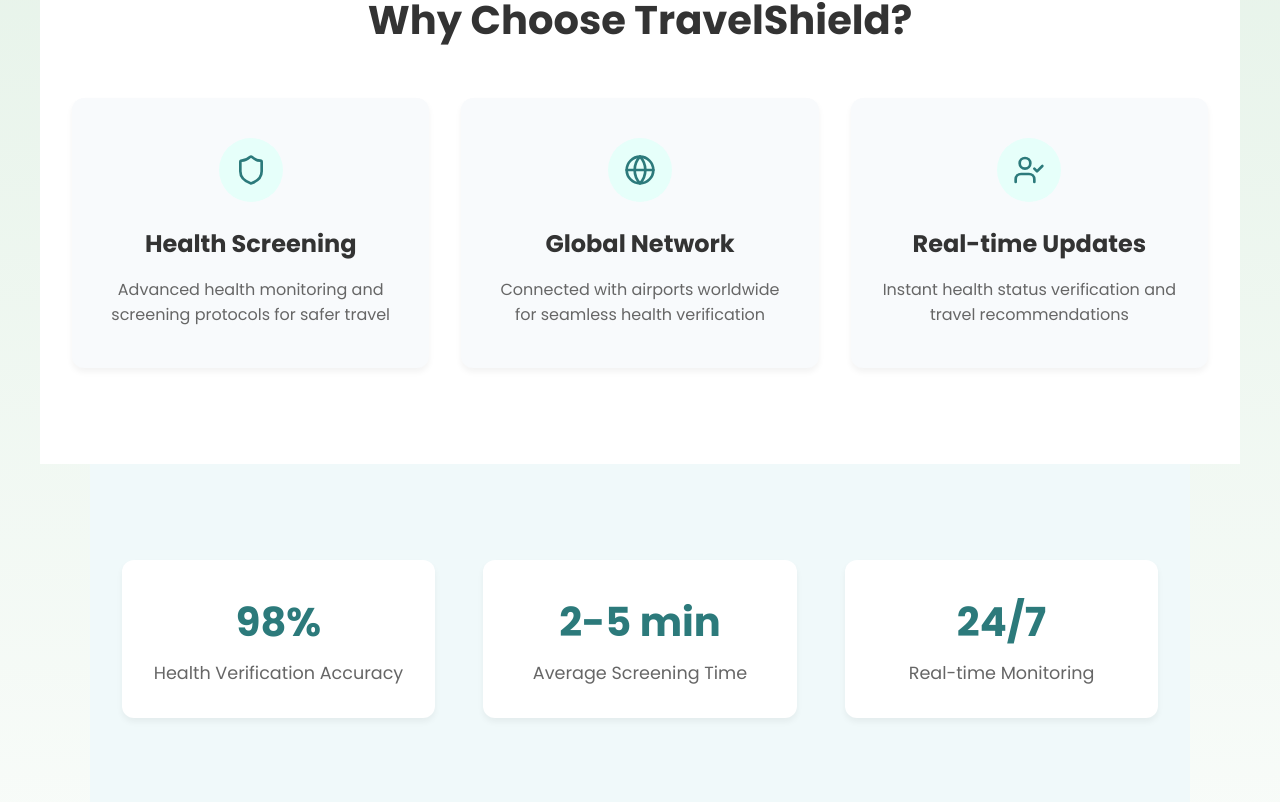
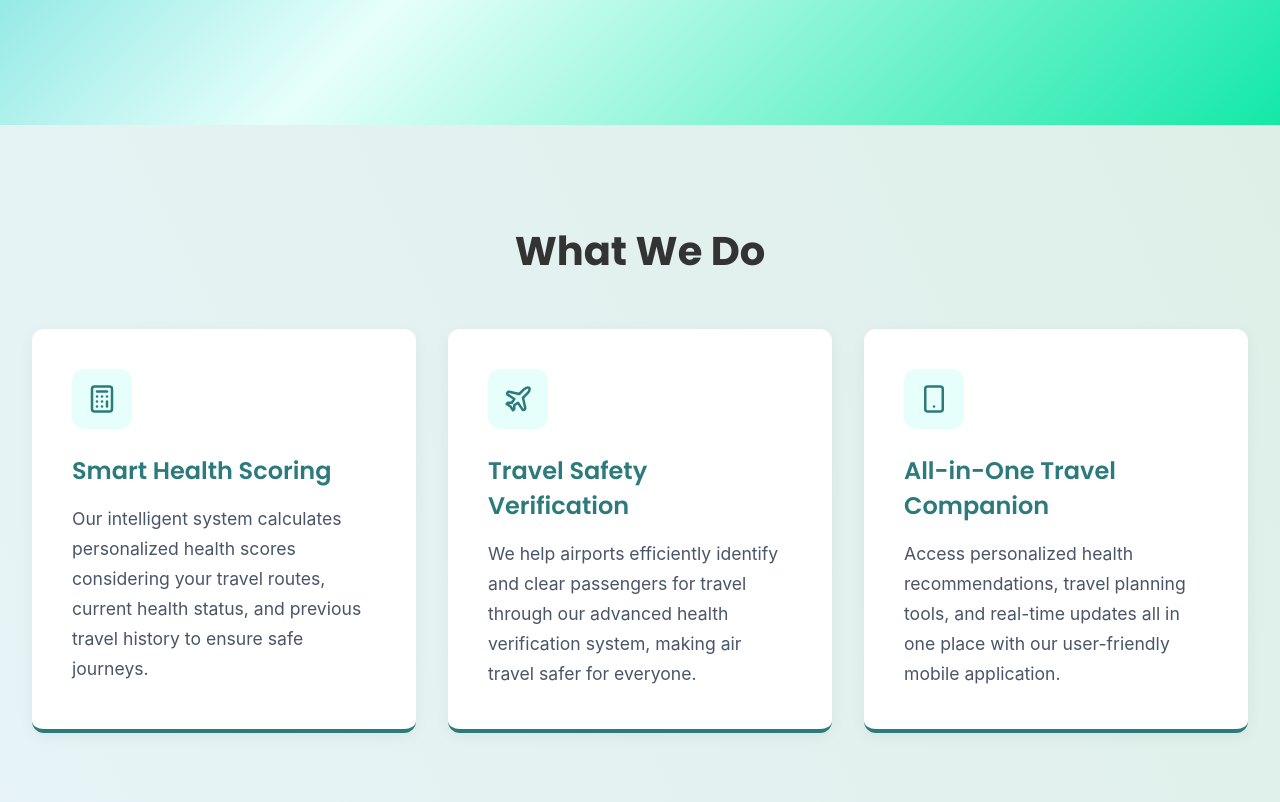
Before and after one commit to arnavparekar/TravelShield-Web, a React app: page / in a window 1280 px wide. Shown: the part 698-1500 px from the top of the page. Built offline with nearby package versions, Linux system fonts and the light colour scheme; no server answers.

Commit message:
Final Home Page without Colour Scheming

```diff
--- a/src/components/HealthStatus.css
+++ b/src/components/HealthStatus.css
@@ -1,4 +1,3 @@
-/* HealthStatus.css */
 .status-badge {
     padding: 8px 16px;
     border-radius: 20px;
--- a/src/pages/Home.css
+++ b/src/pages/Home.css
@@ -1,23 +1,32 @@
+  :root{
+    --header-height: 64px;
+  }
+
   .home {
     min-height: 100vh;
-    background: linear-gradient(to bottom, #dceee0, #ffffff);
+    width: 100%;
+    overflow-x: hidden;
   }
 
   .container {
-    max-width: 1200px;
+    max-width: 1400px;
     margin: 0 auto;
     padding: 0 2rem;
     width: 100%;
   }
 
   .hero-section {
+    min-height: calc(100vh - var(--header-height));
     padding: 6rem 0;
     text-align: center;
-    background: linear-gradient(to bottom right, #dceee0, #eaf5fc);
-    min-height: 60vh;
+
+    background: linear-gradient(135deg,rgb(25, 200, 200), #e6fffa 50%, #13e8a8 100%);
     display: flex;
     align-items: center;
     justify-content: center;
+    width: 100vw;
+    margin-left: calc(-50vw + 50%);
+    margin-right: calc(-50vw + 50%);
   }
 
   .hero-content {
@@ -76,8 +85,12 @@
   }
 
   .features-section {
-    padding: 6rem 0;
-    background: white;
+    min-height: calc(100vh - var(--header-height));
+    padding: 9rem 0;
+    background: linear-gradient(135deg,#e6fffa 10%,rgb(120, 216, 213), #a4f9e6 100% ,#9af3d8 100%);
+    width: 100vw;
+    margin-left: calc(-50vw + 50%);
+    margin-right: calc(-50vw + 50%);
   }
 
   .features-section h2 {
@@ -135,6 +148,77 @@
     line-height: 1.6;
   }
 
+  .what-we-do-section {
+    min-height: calc(100vh - var(--header-height));
+    padding: 6rem 0;
+    background: linear-gradient(135deg,#e6fffa 10%rgb(120, 216, 213), #a4f9e6 100%, #13e8a8 100%);
+    width: 100vw;
+
+    margin-left: calc(-50vw + 50%);
+    margin-right: calc(-50vw + 50%);
+  }
+
+  .what-we-do-section h2 {
+    text-align: center;
+    font-size: 2.5rem;
+    color: #333;
+    margin-bottom: 3rem;
+    font-family: 'Poppins', sans-serif;
+  }
+
+  .services-grid {
+    display: grid;
+    grid-template-columns: repeat(3, 1fr);
+    gap: 2rem;
+    width: 100%;
+  }
+
+  .service-card {
+    text-align: left;
+    padding: 2.5rem;
+    background: white;
+    border-radius: 12px;
+    transition: transform 0.3s;
+    box-shadow: 0 4px 15px rgba(0, 0, 0, 0.05);
+    border-bottom: 4px solid #2c7a7b;
+  }
+
+  .service-card:hover {
+    transform: translateY(-5px);
+  }
+
+  .service-icon {
+    width: 60px;
+    height: 60px;
+    margin-bottom: 1.5rem;
+    display: flex;
+    align-items: center;
+    justify-content: center;
+    background: #e6fffa;
+    border-radius: 12px;
+  }
+
+  .service-card .icon {
+    color: #2c7a7b;
+    width: 30px;
+    height: 30px;
+  }
+
+  .service-card h3 {
+    font-size: 1.5rem;
+    color: #2c7a7b;
+    margin-bottom: 1rem;
+    font-family: 'Poppins', sans-serif;
+    font-weight: 600;
+  }
+
+  .service-card p {
+    color: #4a5568;
+    line-height: 1.7;
+    font-size: 1.1rem;
+    font-family: 'Inter', sans-serif;
+  }
+
   .stats-section {
     padding: 6rem 0;
     background: #f0f9fa;
@@ -167,9 +251,13 @@
   }
 
   .cta-section {
+
     padding: 6rem 0;
     text-align: center;
-    background: white;
+    background: linear-gradient(135deg,  #ccfbf5,#9aece0);
+    width: 100vw;
+    margin-left: calc(-50vw + 50%);
+    margin-right: calc(-50vw + 50%);
   }
 
   .cta-section h2 {
@@ -186,6 +274,7 @@
 
   @media (max-width: 1024px) {
     .features-grid,
+    .services-grid,
     .stats-grid {
       grid-template-columns: repeat(2, 1fr);
     }
@@ -201,8 +290,13 @@
     }
 
     .features-grid,
+    .services-grid,
     .stats-grid {
       grid-template-columns: 1fr;
+    }
+
+    .service-card {
+      padding: 2rem;
     }
 
     .container {
--- a/src/pages/Home.js
+++ b/src/pages/Home.js
@@ -1,6 +1,6 @@
 import React from "react";
 import { Link } from "react-router-dom";
-import { Shield, Globe, UserCheck } from "lucide-react";
+import { Shield, Globe, UserCheck, Calculator, Plane, Smartphone } from "lucide-react";
 import "./Home.css";
 
 function Home() {
@@ -16,6 +16,34 @@
           </div>
         </div>
       </section>
+      <section className="what-we-do-section">
+        <div className="container">
+          <h2>What We Do</h2>
+          <div className="services-grid">
+            <div className="service-card">
+              <div className="service-icon">
+                <Calculator className="icon" />
+              </div>
+              <h3>Smart Health Scoring</h3>
+              <p>Our intelligent system calculates personalized health scores considering your travel routes, current health status, and previous travel history to ensure safe journeys.</p>
+            </div>
+            <div className="service-card">
+              <div className="service-icon">
+                <Plane className="icon" />
+              </div>
+              <h3>Travel Safety Verification</h3>
+              <p>We help airports efficiently identify and clear passengers for travel through our advanced health verification system, making air travel safer for everyone.</p>
+            </div>
+            <div className="service-card">
+              <div className="service-icon">
+                <Smartphone className="icon" />
+              </div>
+              <h3>All-in-One Travel Companion</h3>
+              <p>Access personalized health recommendations, travel planning tools, and real-time updates all in one place with our user-friendly mobile application.</p>
+            </div>
+          </div>
+        </div>
+      </section>
       <section className="features-section">
         <div className="container">
           <h2>Why Choose TravelShield?</h2>
@@ -27,7 +55,6 @@
               <h3>Health Screening</h3>
               <p>Advanced health monitoring and screening protocols for safer travel</p>
             </div>
-
             <div className="feature-card">
               <div className="feature-icon">
                 <Globe className="icon" />
@@ -35,31 +62,12 @@
               <h3>Global Network</h3>
               <p>Connected with airports worldwide for seamless health verification</p>
             </div>
-
             <div className="feature-card">
               <div className="feature-icon">
                 <UserCheck className="icon" />
               </div>
               <h3>Real-time Updates</h3>
               <p>Instant health status verification and travel recommendations</p>
-            </div>
-          </div>
-        </div>
-      </section>
-      <section className="stats-section">
-        <div className="container">
-          <div className="stats-grid">
-            <div className="stat-card">
-              <h3>98%</h3>
-              <p>Health Verification Accuracy</p>
-            </div>
-            <div className="stat-card">
-              <h3>2-5 min</h3>
-              <p>Average Screening Time</p>
-            </div>
-            <div className="stat-card">
-              <h3>24/7</h3>
-              <p>Real-time Monitoring</p>
             </div>
           </div>
         </div>
--- a/src/pages/UserDashboard.js
+++ b/src/pages/UserDashboard.js
@@ -15,7 +15,7 @@
                     datasets: [
                         {
                             label: 'Health Scores',
-                            data: [30, 40, 30], //Enter the data here
+                            data: [30, 40, 30],
                             backgroundColor: [
                                 'rgba(128, 203, 196, 0.9)',
                                 'rgba(77, 182, 172, 0.9)',
```
